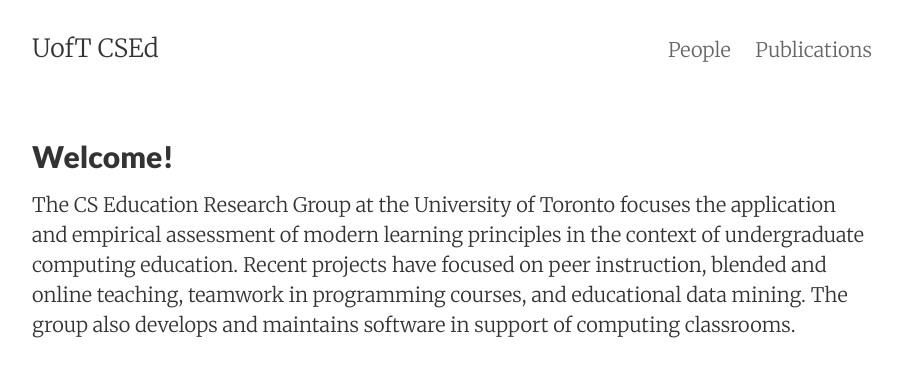
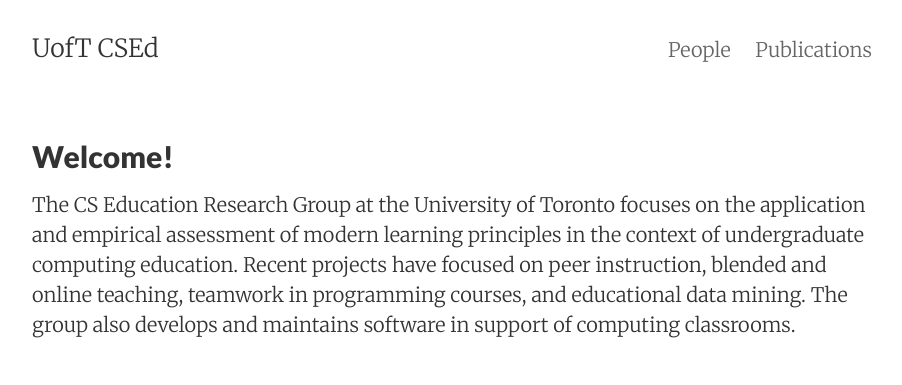
Before and after one commit to uoftcsed/uoftcsed.github.io, a Jekyll site: the page built from index.html, in a window 1280 px wide. Shown: the top 385 px of the page, without its empty margins (188-1090 px from the left). Built offline with Jekyll 4.4.1, drawn with Linux system fonts in a browser that asks for light colours; the list of posts is cut into pages by our own code.

Commit message:
small typos

```diff
--- a/_pubs/bibs/Zingaro.bib
+++ b/_pubs/bibs/Zingaro.bib
@@ -72,7 +72,7 @@
 }
 
 @inproceedings{05yakymova16,
-author={Hanna Yakymova and Yoanna Monteiro and Daniel Zingaro},
+author={Hanna Yakymova and Yoann Monteiro and Daniel Zingaro},
 title = {Study Strategies and Exam Grades in {CS1}},
 booktitle = {Proceedings of the 21st Western Canadian Conference on Computing Education ({WCCCE})},
 year = 2016,
--- a/index.html
+++ b/index.html
@@ -8,7 +8,7 @@
   <h2>Welcome!</h2>
   <p>
     The CS Education Research Group at the University of Toronto focuses
-    the application
+    on the application
     and empirical assessment of modern learning principles in the context
     of undergraduate computing education. Recent projects have focused
     on peer instruction, blended and online teaching, teamwork in
```
